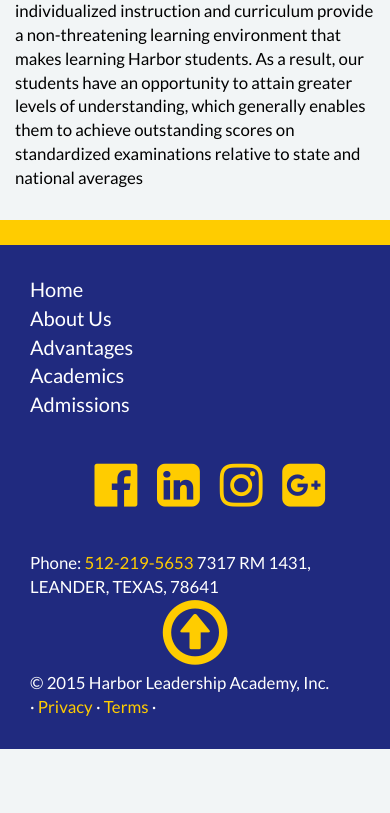
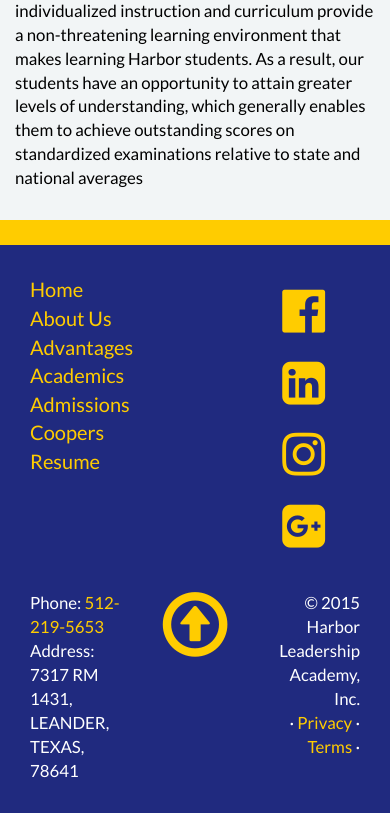
Before and after one commit to CooperHiggins/hla, a plain HTML site: page about.html in a window 390 px wide. Shown: the part 1367-2180 px from the top of the page. Before the commit the page ends 2116 px from the top, so only its background shows below. Drawn offline with Linux system fonts and the light colour scheme; files that its build step writes are made by us from their sources.

Commit message:
footer text

```diff
--- a/about.html
+++ b/about.html
@@ -91,22 +91,23 @@
 <!-- FOOTER -->
 <footer>
   <div class="row">
-      <div class="col-md-4 footer-box">
+      <div class="col-md-4  col-xs-4 footer-box">
         <ul class="footer-nav">
-          <li>Home</li>
-          <li>About Us</li>
-          <li>Advantages</li>
-          <li>Academics</li>
-          <li>Admissions</li>
-          <li></li>
+          <li class="footer-links"><a href="index.html">Home</a></li>
+          <li class="footer-links"><a href="about.html">About Us</a></li>
+          <li class="footer-links"><a href="advantages.html">Advantages</a></li>
+          <li class="footer-links"><a href="academics.html">Academics</a></li>
+          <li class="footer-links"><a href="admissions.html">Admissions</a></li>
+          <li><a href="Resume.pdf">Coopers Resume</a></li>
+
         </ul>
     </div>
 
-      <div class="col-md-4 footer-box">
+      <div class="col-md-4 col-xs-4 footer-box">
 
       </div>
 
-  <div class="col-md-4 footer-box ">
+  <div class="col-md-4 col-xs-4 footer-box ">
         <ul class="list-inline social-nav">
         <li><a href=""><i class="fa fa-facebook-official"></i></a></li>
         <li><a href=""><i class="fa fa-linkedin-square"></i></a></li>
@@ -117,16 +118,16 @@
 </div>
 
 <div class="row">
-  <div class="col-md-4 footer-box">
-      <p class="pull-right">Phone:<a href="tel:512-219-5653"> 512-219-5653 </a>7317 RM 1431, LEANDER, TEXAS, 78641 </p>
+  <div class="col-md-4 col-xs-4 footer-box">
+      <p class="pull-right">Phone: <a href="tel:512-219-5653">512-219-5653</a> Address: 7317 RM 1431, LEANDER, TEXAS, 78641 </p>
       </div>
 
-      <div class="col-md-4 footer-box center">
+      <div class="col-md-4 col-xs-4 footer-box center">
       <p><a href="#"><span class="glyphicon glyphicon-upload" aria-hidden="true"></a></p>
       </div>
 
-      <div class="col-md-4 footer-box">
-      <p>&copy; 2015 Harbor Leadership Academy, Inc. </br> &middot; <a href="#">Privacy</a> &middot; <a href="#">Terms</a> &middot; </p>
+      <div class="col-md-4  col-xs-4 footer-box">
+      <p class="align-right">&copy; 2015 Harbor Leadership Academy, Inc. </br> &middot; <a href="#">Privacy</a> &middot; <a href="#">Terms</a> &middot; </p>
       </div>
 </div>
 </footer>
```
Also changed, not shown: academics.html (+15 -14 lines), admissions.html (+15 -14 lines), advantages.html (+15 -15 lines), contact.html (+15 -17 lines), discipline.html (+15 -16 lines), dressCode.html (+16 -17 lines), index.html (+1 -2 lines), parentTeacher.html (+15 -14 lines), responsibilities.html (+15 -15 lines), summerPrograms.html (+15 -14 lines), tuition.html (+15 -14 lines), 1 other file.
